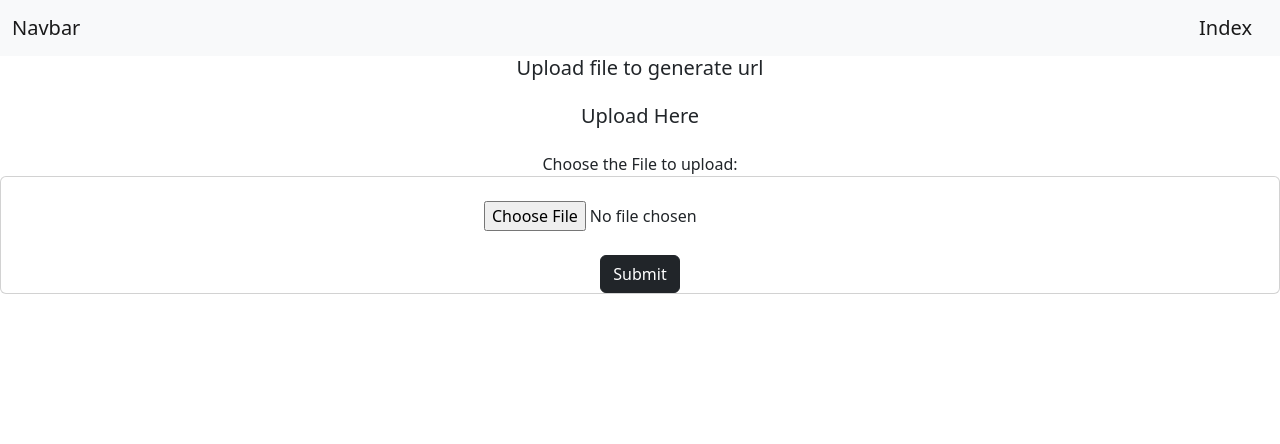
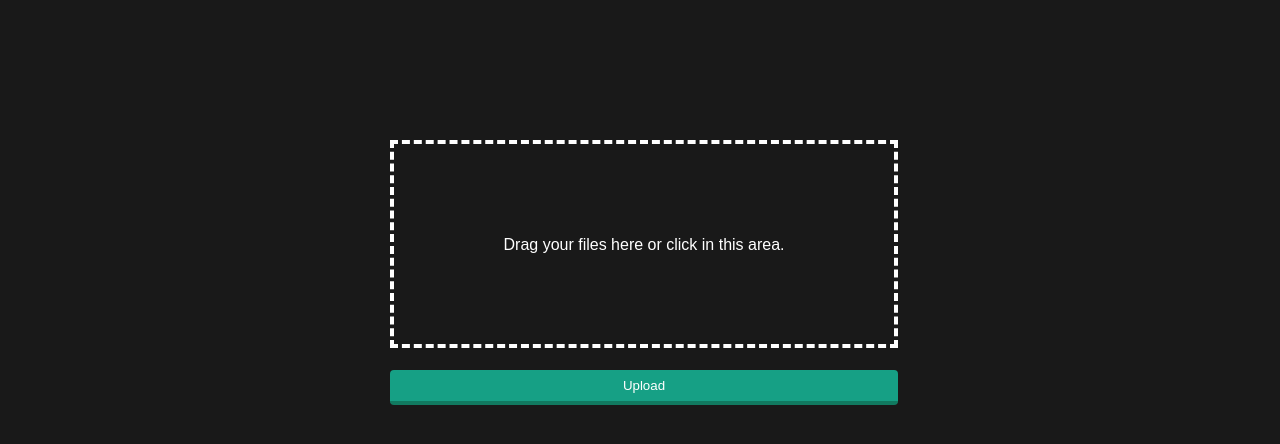
Before and after one commit to dreamsri27/Ushare, a Django app: page / in a window 1280 px wide. Shown: the top 444 px of the page. Run offline with Django 4.2, Linux system fonts and the light colour scheme.

Commit message:
Changed Some UI on Index Page

```diff
--- a/main/templates/index.html
+++ b/main/templates/index.html
@@ -6,28 +6,90 @@
     <meta name="viewport" content="width=device-width, initial-scale=1.0">
     <title>Ushare</title>
 </head>
-<!-- CSS only -->
-<link href="https://cdn.jsdelivr.net/npm/bootstrap@5.2.0-beta1/dist/css/bootstrap.min.css" rel="stylesheet" integrity="sha384-0evHe/X+R7YkIZDRvuzKMRqM+OrBnVFBL6DOitfPri4tjfHxaWutUpFmBp4vmVor" crossorigin="anonymous">
-<!-- JavaScript Bundle with Popper -->
-<script src="https://cdn.jsdelivr.net/npm/bootstrap@5.2.0-beta1/dist/js/bootstrap.bundle.min.js" integrity="sha384-pprn3073KE6tl6bjs2QrFaJGz5/SUsLqktiwsUTF55Jfv3qYSDhgCecCxMW52nD2" crossorigin="anonymous"></script>
+<style>
+@import url('https://fonts.googleapis.com/css2?family=Poppins:wght@200;300;400;500;600;700&display=swap');
+body{
+  background: rgba(0,0,0,0.9);
+}
+form{
+  position: absolute;
+  top: 30%;
+  left: 50%;
+  margin-top: -100px;
+  margin-left: -250px;
+  width: 500px;
+  height: 200px;
+  border: 4px dashed #fff;
+}
+form p{
+  width: 100%;
+  height: 100%;
+  text-align: center;
+  line-height: 170px;
+  color: #ffffff;
+  font-family: Arial;
+}
+form input{
+  position: absolute;
+  margin: 0;
+  padding: 0;
+  width: 100%;
+  height: 100%;
+  outline: none;
+  opacity: 0;
+}
+form button{
+  margin: 0;
+  color: #fff;
+  background: #16a085;
+  border: none;
+  width: 508px;
+  height: 35px;
+  margin-top: -20px;
+  margin-left: -4px;
+  border-radius: 4px;
+  border-bottom: 4px solid #117A60;
+  transition: all .2s ease;
+  outline: none;
+}
+form button:hover{
+  background: #149174;
+	color: #0C5645;
+}
+form button:active{
+  border:0;
+}
+
+
+form a{
+  margin: 0;
+  color: #fff;
+  background: #16a085;
+  border: none;
+  width: 508px;
+  height: 35px;
+  margin-top: -20px;
+  margin-left: -4px;
+  border-radius: 4px;
+  border-bottom: 4px solid #117A60;
+  transition: all .2s ease;
+  outline: none;
+}
+form a:hover{
+  background: #149174;
+	color: #0C5645;
+}
+form a:active{
+  border:0;
+}
+
+
+
+
+</style>
 
 <body>
-  <!-- NAvbar Code -->
-  <nav class="navbar bg-light">
-    <div class="container-fluid">
-      <a class="navbar-brand">Navbar</a>
-      <a  href="" class="navbar-brand">Index</a>
-    </div>
-  </nav>
-  <!--   -->
-    <div class=" text-center ">
-        <h5 class=" card-title w-65 text center text-dark">Upload file to generate url</h5>
-        <br>
-          <h5 class="card-title">Upload Here</h5>
-          <br>
-          <label class="text-bold"> Choose the File to upload: </label>
-          <br>
-          <div class="card text-center w-65" >
+     <!--
           <form action="" method="post" enctype="multipart/form-data">
             <br>
             {% csrf_token %}
@@ -37,7 +99,33 @@
           {% if url %}
           <a href="{{url}}"> Here Your Link</a>
           {% endif %}
-      </div>
-    </div>
+        -->
+
+
+        {% if url %}
+        <form>
+        <a href="{{url}}"> Here Your Link</a>
+      </form>
+        {% else %}
+        <form action="" method="post" enctype="multipart/form-data">{% csrf_token %}
+          <input type="file"  name="filename" multiple>
+          <p>Drag your files here or click in this area.</p>
+          <button type="submit">Upload</button>
+
+        </form>
+        {%endif%}
+
+
+
+
+
 </body>
+<script src="https://code.jquery.com/jquery-3.6.0.slim.min.js" integrity="sha256-u7e5khyithlIdTpu22PHhENmPcRdFiHRjhAuHcs05RI=" crossorigin="anonymous"></script>
+<script>
+  $(document).ready(function(){
+    $('form input').change(function () {
+      $('form p').text(this.files.length + " file(s) selected");
+    });
+  });
+</script>
 </html>
```
